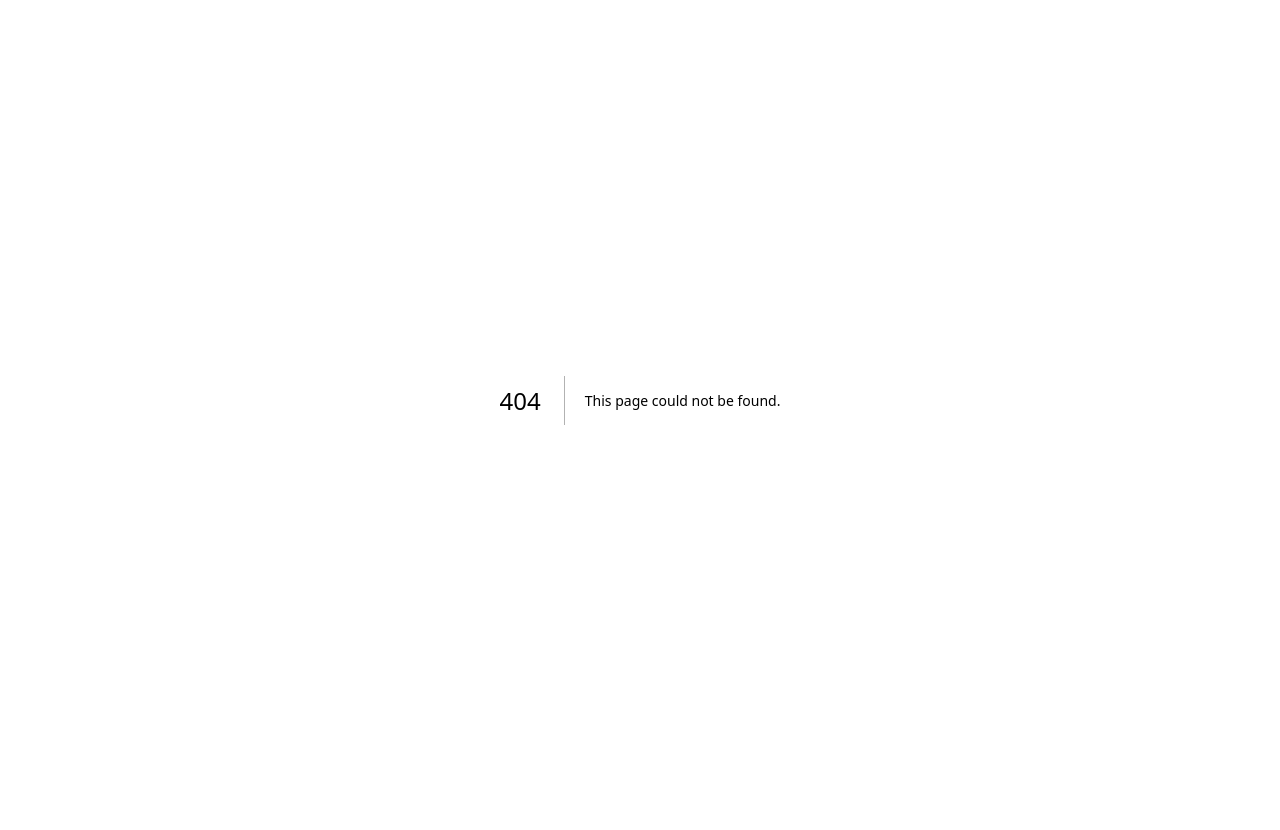
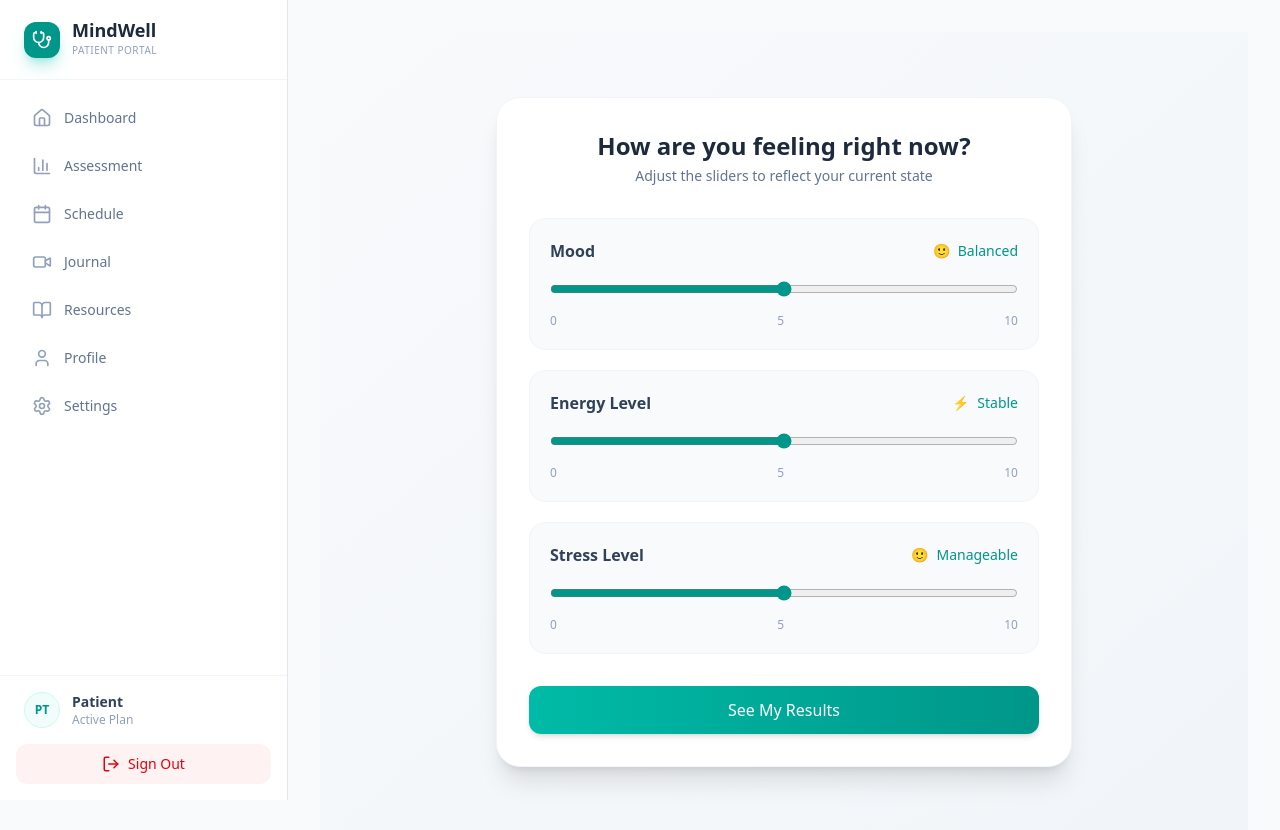
Before and after one commit to AjayGodara2417/Mindwell, a Next.js app: page /assessment4 in a window 1280 px wide. Before the commit this address had no page. Shown: the top 830 px of the page. Before the commit the page ends 800 px from the top, so only its background shows below. Built offline with nearby package versions, Linux system fonts and the light colour scheme.

Commit message:
Assessment 4 for Mood and energy level check

```diff
--- /dev/null
+++ b/src/app/(main_pages)/assessment4/page.tsx
@@ -0,0 +1,135 @@
+"use client";
+
+import { useState } from "react";
+import { useRouter, useSearchParams } from "next/navigation";
+import { motion } from "framer-motion";
+
+function SliderCard({
+  label,
+  value,
+  setValue,
+  type,
+}: {
+  label: string;
+  value: number;
+  setValue: (v: number) => void;
+  type: "mood" | "energy" | "stress";
+}) {
+  const getFeedback = () => {
+    if (type === "mood") {
+      if (value <= 3) return { text: "Low mood", emoji: "😔" };
+      if (value <= 7) return { text: "Balanced", emoji: "🙂" };
+      return { text: "Great mood", emoji: "😄" };
+    }
+
+    if (type === "energy") {
+      if (value <= 3) return { text: "Low energy", emoji: "😴" };
+      if (value <= 7) return { text: "Stable", emoji: "⚡" };
+      return { text: "High energy", emoji: "🔥" };
+    }
+
+    if (type === "stress") {
+      if (value <= 3) return { text: "Relaxed", emoji: "😌" };
+      if (value <= 7) return { text: "Manageable", emoji: "🙂" };
+      return { text: "High stress", emoji: "😣" };
+    }
+  };
+
+  const feedback = getFeedback();
+
+  return (
+    <motion.div
+      whileHover={{ scale: 1.01 }}
+      className="bg-slate-50 p-5 rounded-2xl border border-slate-100 space-y-4"
+    >
+      {/* Header */}
+      <div className="flex justify-between items-center">
+        <span className="font-semibold text-slate-700">{label}</span>
+
+        <div className="flex items-center gap-2 text-sm font-medium text-teal-600">
+          <span>{feedback.emoji}</span>
+          <span>{feedback.text}</span>
+        </div>
+      </div>
+
+      {/* Slider */}
+      <input
+        type="range"
+        min="0"
+        max="10"
+        value={value}
+        onChange={(e) => setValue(Number(e.target.value))}
+        className="w-full accent-teal-600 cursor-pointer"
+      />
+
+      {/* Scale */}
+      <div className="flex justify-between text-xs text-slate-400">
+        <span>0</span>
+        <span>5</span>
+        <span>10</span>
+      </div>
+    </motion.div>
+  );
+}
+
+export default function AssessmentFour() {
+  const router = useRouter();
+  const params = useSearchParams();
+
+  const score = params.get("score");
+  const memoryLevel = params.get("memoryLevel");
+  const moodText = params.get("mood");
+  const financial = params.get("financial");
+
+  const [mood, setMood] = useState(5);
+  const [energy, setEnergy] = useState(5);
+  const [stress, setStress] = useState(5);
+
+  const handleSubmit = async () => {
+    const email = localStorage.getItem("userEmail");
+
+    await fetch("/api/rating-assessment", {
+      method: "POST",
+      headers: { "Content-Type": "application/json" },
+      body: JSON.stringify({ email, mood, energy, stress }),
+    });
+
+    router.push(
+      `/result-dashboard?score=${score}&memoryLevel=${memoryLevel}&mood=${moodText}&financial=${financial}&moodScore=${mood}&energy=${energy}&stress=${stress}`
+    );
+  };
+
+  return (
+    <div className="min-h-screen bg-gradient-to-br from-slate-50 to-slate-100 flex items-center justify-center p-6">
+
+      <div className="w-full max-w-xl bg-white p-8 rounded-3xl shadow-xl border border-slate-100 space-y-8">
+
+        {/* Header */}
+        <div className="text-center">
+          <h1 className="text-2xl font-bold text-slate-800">
+            How are you feeling right now?
+          </h1>
+          <p className="text-sm text-slate-500 mt-1">
+            Adjust the sliders to reflect your current state
+          </p>
+        </div>
+
+        {/* Sliders */}
+        <div className="space-y-5">
+          <SliderCard label="Mood" value={mood} setValue={setMood} type="mood" />
+          <SliderCard label="Energy Level" value={energy} setValue={setEnergy} type="energy" />
+          <SliderCard label="Stress Level" value={stress} setValue={setStress} type="stress" />
+        </div>
+
+        {/* CTA */}
+        <button
+          onClick={handleSubmit}
+          className="w-full bg-gradient-to-r from-teal-500 to-teal-600 text-white py-3 rounded-xl font-medium shadow-md hover:shadow-lg hover:scale-[1.02] transition-all"
+        >
+          See My Results
+        </button>
+
+      </div>
+    </div>
+  );
+}
--- /dev/null
+++ b/src/app/api/rating-assessment/route.ts
@@ -0,0 +1,64 @@
+import { NextRequest, NextResponse } from "next/server";
+import db from "@/lib/db";
+
+export async function POST(req: NextRequest) {
+  try {
+    const { email, mood, energy, stress } = await req.json();
+
+    if (!email) {
+      return NextResponse.json(
+        { success: false },
+        { status: 400 }
+      );
+    }
+
+    await db.query(
+      `INSERT INTO rating_assessments
+       (patient_email, mood, energy, stress)
+       VALUES (?, ?, ?, ?)`,
+      [email, mood, energy, stress]
+    );
+
+    return NextResponse.json({ success: true });
+
+  } catch (error) {
+    console.error("Rating Error:", error);
+    return NextResponse.json(
+      { success: false },
+      { status: 500 }
+    );
+  }
+}
+
+export async function GET(req: NextRequest) {
+  try {
+    const email = req.nextUrl.searchParams.get("email");
+
+    if (!email) {
+      return NextResponse.json(
+        { success: false },
+        { status: 400 }
+      );
+    }
+
+    const [rows]: any = await db.query(
+      `SELECT * FROM rating_assessments
+       WHERE patient_email = ?
+       ORDER BY created_at ASC`,
+      [email]
+    );
+
+    return NextResponse.json({
+      success: true,
+      data: rows,
+    });
+
+  } catch (error) {
+    console.error("Rating Fetch Error:", error);
+
+    return NextResponse.json(
+      { success: false },
+      { status: 500 }
+    );
+  }
+}
```
